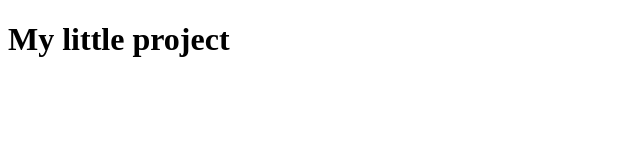
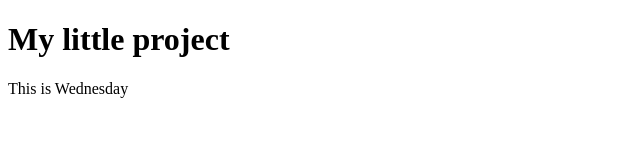
Before and after one commit to jasonchanhk/LAP-2-Code-Challenge, a plain HTML site: page client/index.html in a window 1280 px wide. Shown: the whole page, without its empty margins (0-640 px from the left). Drawn offline with Linux system fonts and the light colour scheme.

Commit message:
testing the protention on master repo

```diff
--- a/client/index.html
+++ b/client/index.html
@@ -9,6 +9,7 @@
 </head>
 <body>
     <h1>My little project</h1>
+    <div>This is Wednesday</div>
     <script src='static/js/index.js'></script>
 </body>
 </html>
```
